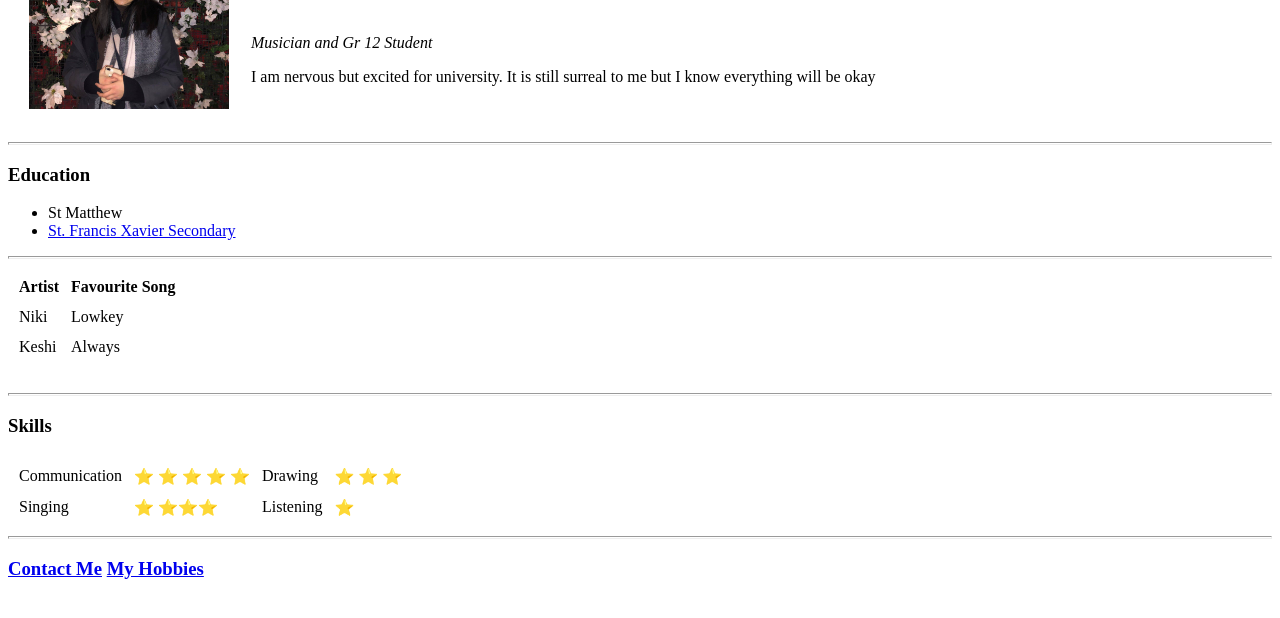
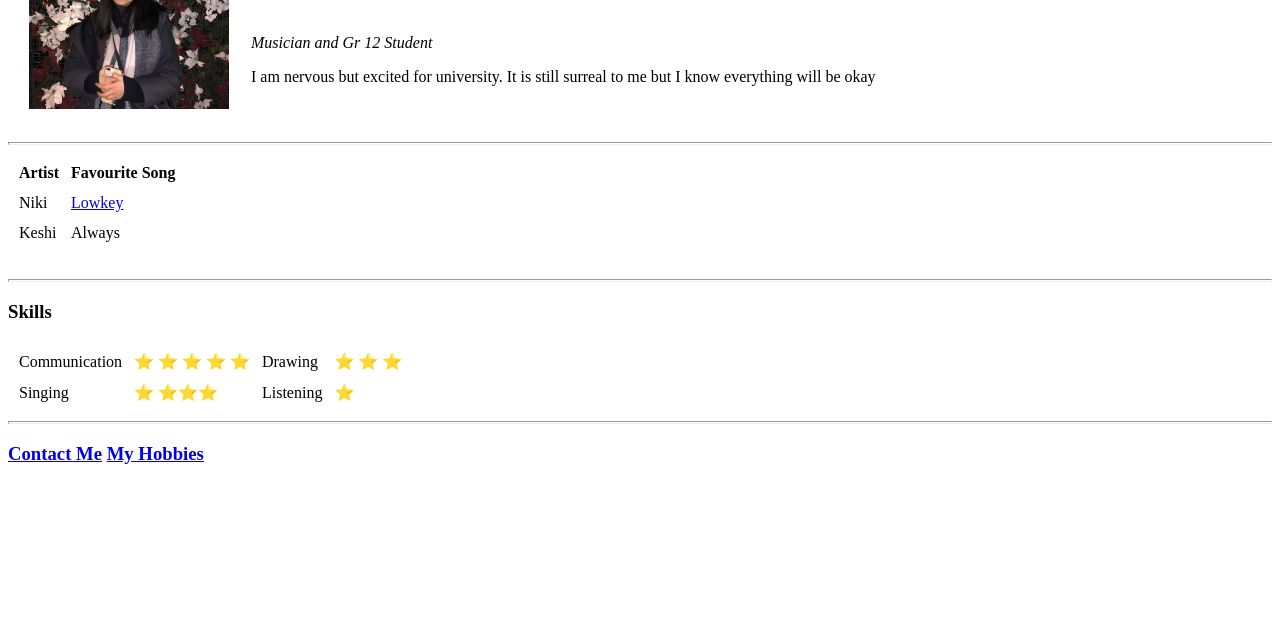
Before and after one commit to perezyzabelle/bellessings-website-page, a plain HTML site: page index.html in a window 1280 px wide. Shown: the part 120-738 px from the top of the page. Drawn offline with Linux system fonts and the light colour scheme.

Commit message:
Update index.html

```diff
--- a/index.html
+++ b/index.html
@@ -4,7 +4,9 @@
 <head>
   <meta charset="utf-8">
   <title>💘Bellessings</title>
+  <link rel="stylesheet" href="css/styles.css">
 </head>
+
 
 <body>
   <table cellspacing="20">
@@ -19,13 +21,7 @@
     </tr>
   </table>
   <hr size=3 nonshaded>
-  <h3>Education</h3>
-  <ul>
-    <li>St Matthew</li>
-    <li><a href="https://www.dpcdsb.org/STFXS">St. Francis Xavier Secondary</a></li>
-  </ul>
 
-  <hr size=3 nonshaded>
   <table cellspacing="10">
     <thead>
       <tr>
@@ -36,7 +32,7 @@
     <tbody>
       <tr>
         <td>Niki</td>
-        <td>Lowkey</td>
+        <td><a href="https://www.youtube.com/watch?v=fc593VfN6T0">Lowkey</a></td>
       </tr>
       <tr>
         <td>Keshi</td>
@@ -47,7 +43,7 @@
   <br>
   <hr size=3 nonshaded>
   <h3>Skills</h3>
-  <table cellspacing = "10">
+  <table cellspacing="10">
     <tbody>
       <tr>
         <td>Communication</td>
```
